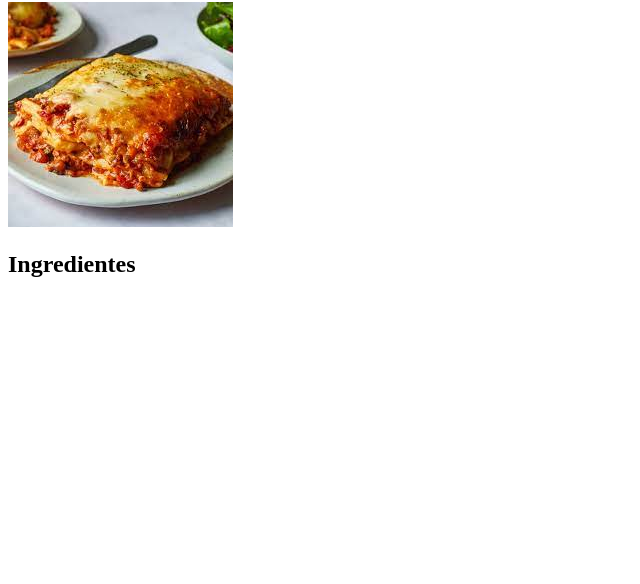
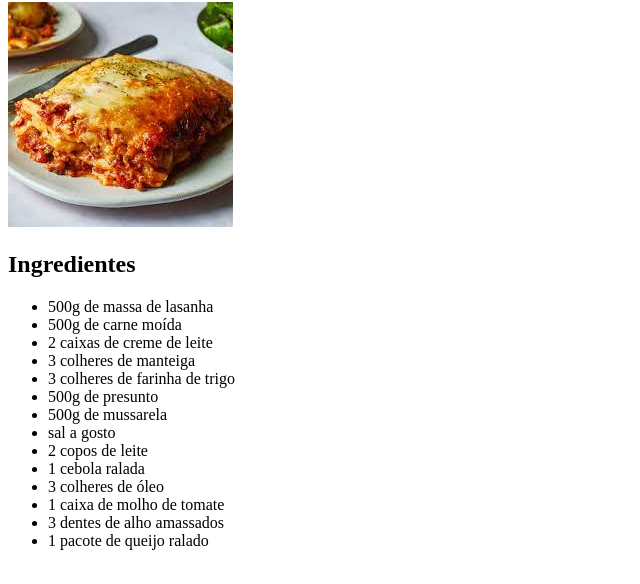
Before and after one commit to Vibaspe/odin-recipes, a plain HTML site: page lasagna.html in a window 1280 px wide. Shown: the part 78-662 px from the top of the page, without its empty margins (0-640 px from the left). Drawn offline with Linux system fonts and the light colour scheme.

Commit message:
Add ingredientes to lasagna.html

```diff
--- a/lasagna.html
+++ b/lasagna.html
@@ -10,6 +10,21 @@
     <h1>Lasagna</h1>
     <p><img src= ./imgs/lasagna.jpeg></p>
     <p><h2>Ingredientes</h2></p>
-    <p><ul></ul></p>
+    <p><ul>
+        <li>500g de massa de lasanha</li>
+        <li>500g de carne moída</li>
+        <li>2 caixas de creme de leite</li>
+        <li>3 colheres de manteiga</li>
+        <li>3 colheres de farinha de trigo</li>
+        <li>500g de presunto</li>
+        <li>500g de mussarela</li>
+        <li>sal a gosto</li>
+        <li>2 copos de leite</li>
+        <li>1 cebola ralada</li>
+        <li>3 colheres de óleo</li>
+        <li>1 caixa de molho de tomate</li>
+        <li>3 dentes de alho amassados</li>
+        <li>1 pacote de queijo ralado</li>
+    </ul></p>
 </body>
 </html>
```
